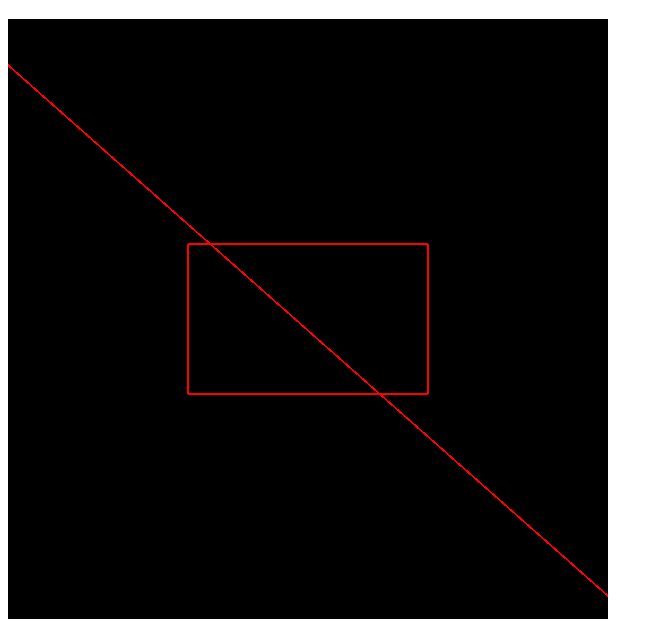
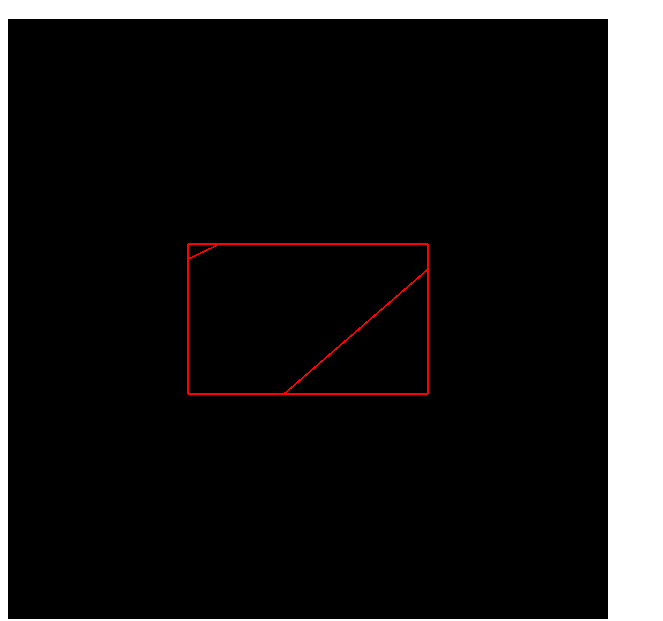
Before and after one commit to saugat078/graphics-all-labs-6th-sem, a plain HTML site: page lab5/index.html in a window 1280 px wide. Shown: the part 61-682 px from the top of the page, without its empty margins (0-663 px from the left). Drawn offline with Linux system fonts and the light colour scheme; grey boxes are pictures that could not be loaded.

Commit message:
polygon clip

```diff
--- a/lab5/index.html
+++ b/lab5/index.html
@@ -15,8 +15,8 @@
 
     <script src="./main.js"></script>
     <script src="./setup.js " ></script>
-    <script src="./line_clipping.js " ></script>
+    <!-- <script src="./line_clipping.js " ></script> -->
     <!-- <script src="./3d.js " ></script> -->
-    <!-- <script src="./polygon_clipping.js " ></script> -->
+    <script src="./polygon_clipping.js " ></script>
 </body>
 </html>
--- a/lab5/polygon_clipping.js
+++ b/lab5/polygon_clipping.js
@@ -0,0 +1,321 @@
+var bottomLeftX = -0.4;
+var bottomLeftY = -0.25;
+var bottomRightX = 0.4;
+var bottomRightY = -0.25;
+var topRightX = 0.4;
+var topRightY = 0.25;
+var topLeftX = -0.4;
+var topLeftY = 0.25;
+
+var rectangleVertices = [
+  [bottomLeftX, bottomLeftY],
+  [bottomRightX, bottomRightY],
+  [topRightX, topRightY],
+  [topLeftX, topLeftY]
+];
+createwindow(rectangleVertices)
+var polygonVertices = [
+  [-0.6, -0.7],
+  [0.9, 0.6],
+  [0.45, 0.6],
+  [-0.4, 0.2]
+];
+// createwindow(polygonVertices)
+function clip(subjectPolygon, clipPolygon) {
+  var cp1, cp2, s, e;
+  var inside = function(p) {
+    return (cp2[0] - cp1[0]) * (p[1] - cp1[1]) > (cp2[1] - cp1[1]) * (p[0] - cp1[0]);
+  };
+  var intersection = function() {
+    var dc = [cp1[0] - cp2[0], cp1[1] - cp2[1]],
+      dp = [s[0] - e[0], s[1] - e[1]],
+      n1 = cp1[0] * cp2[1] - cp1[1] * cp2[0],
+      n2 = s[0] * e[1] - s[1] * e[0],
+      n3 = 1.0 / (dc[0] * dp[1] - dc[1] * dp[0]);
+    return [Math.round((n1 * dp[0] - n2 * dc[0]) * n3 * 1000) / 1000, Math.round((n1 * dp[1] - n2 * dc[1]) * n3 * 1000) / 1000];
+  };
+  var outputList = subjectPolygon;
+  cp1 = clipPolygon[clipPolygon.length - 1];
+  for (var j = 0; j < clipPolygon.length; j++) {
+    cp2 = clipPolygon[j];
+    var inputList = outputList;
+    outputList = [];
+    s = inputList[inputList.length - 1]; // Last point in the input list
+    for (var i = 0; i < inputList.length; i++) {
+      e = inputList[i];
+      if (inside(e)) {
+        if (!inside(s)) {
+          outputList.push(intersection());
+        }
+        outputList.push(e);
+      } else if (inside(s)) {
+        outputList.push(intersection());
+      }
+      s = e;
+    }
+    cp1 = cp2;
+  }
+  return outputList;
+}
+
+var z = clip(polygonVertices, rectangleVertices);
+console.log(z);
+createwindow(z)
+
+
+
+
+
+
+
+
+
+
+
+
+
+
+
+
+
+
+
+
+
+// function sutherlandHodgmanClipping(subjectPolygon, clipPolygon) {
+//   var outputList = subjectPolygon.slice(); // Make a copy of the subject polygon
+
+//   for (var i = 0; i < clipPolygon.length; i += 2) {
+//     var clipEdgeStartX = clipPolygon[i];
+//     var clipEdgeStartY = clipPolygon[i + 1];
+//     var clipEdgeEndX = clipPolygon[(i + 2) % clipPolygon.length];
+//     var clipEdgeEndY = clipPolygon[(i + 3) % clipPolygon.length];
+
+//     var inputList = outputList;
+//     outputList = [];
+
+//     var prevVertexX = inputList[inputList.length - 2];
+//     var prevVertexY = inputList[inputList.length - 1];
+
+//     for (var j = 0; j < inputList.length; j += 2) {
+//       var currentVertexX = inputList[j];
+//       var currentVertexY = inputList[j + 1];
+
+//       if (isInside(clipEdgeStartX, clipEdgeStartY, clipEdgeEndX, clipEdgeEndY, currentVertexX, currentVertexY)) {
+//         if (!isInside(clipEdgeStartX, clipEdgeStartY, clipEdgeEndX, clipEdgeEndY, prevVertexX, prevVertexY)) {
+//           var intersectionPoint = computeIntersection(
+//             clipEdgeStartX,
+//             clipEdgeStartY,
+//             clipEdgeEndX,
+//             clipEdgeEndY,
+//             prevVertexX,
+//             prevVertexY,
+//             currentVertexX,
+//             currentVertexY
+//           );
+//           outputList.push(intersectionPoint.x, intersectionPoint.y);
+//         }
+//         outputList.push(currentVertexX, currentVertexY);
+//       } else if (isInside(clipEdgeStartX, clipEdgeStartY, clipEdgeEndX, clipEdgeEndY, prevVertexX, prevVertexY)) {
+//         var intersectionPoint = computeIntersection(
+//           clipEdgeStartX,
+//           clipEdgeStartY,
+//           clipEdgeEndX,
+//           clipEdgeEndY,
+//           prevVertexX,
+//           prevVertexY,
+//           currentVertexX,
+//           currentVertexY
+//         );
+//         outputList.push(intersectionPoint.x, intersectionPoint.y);
+//       }
+//       prevVertexX = currentVertexX;
+//       prevVertexY = currentVertexY;
+//     }
+//   }
+
+//   return outputList;
+// }
+
+// // Check if a point is inside the clip edge
+// function isInside(clipEdgeStartX, clipEdgeStartY, clipEdgeEndX, clipEdgeEndY, pointX, pointY) {
+//   var crossProduct =
+//     (clipEdgeEndX - clipEdgeStartX) * (pointY - clipEdgeStartY) - (clipEdgeEndY - clipEdgeStartY) * (pointX - clipEdgeStartX);
+//   return crossProduct <= 0;
+// }
+
+// // Compute the intersection point of two line segments
+// function computeIntersection(
+//   clipEdgeStartX,
+//   clipEdgeStartY,
+//   clipEdgeEndX,
+//   clipEdgeEndY,
+//   subjectEdgeStartX,
+//   subjectEdgeStartY,
+//   subjectEdgeEndX,
+//   subjectEdgeEndY
+// ) {
+//   var clipVectorX = clipEdgeEndX - clipEdgeStartX;
+//   var clipVectorY = clipEdgeEndY - clipEdgeStartY;
+//   var subjectVectorX = subjectEdgeEndX - subjectEdgeStartX;
+//   var subjectVectorY = subjectEdgeEndY - subjectEdgeStartY;
+
+//   var clipLength = Math.sqrt(clipVectorX * clipVectorX + clipVectorY * clipVectorY);
+//   var subjectLength = Math.sqrt(subjectVectorX * subjectVectorX + subjectVectorY * subjectVectorY);
+
+//   clipVectorX /= clipLength;
+//   clipVectorY /= clipLength;
+//   subjectVectorX /= subjectLength;
+//   subjectVectorY /= subjectLength;
+
+//   var dotProduct = clipVectorX * subjectVectorX + clipVectorY * subjectVectorY;
+
+//   var intersectionPointX = subjectEdgeStartX + subjectVectorX * dotProduct * subjectLength;
+//   var intersectionPointY = subjectEdgeStartY + subjectVectorY * dotProduct * subjectLength;
+
+//   return {
+//     x: intersectionPointX,
+//     y: intersectionPointY
+//   };
+// }
+
+// var clippedVertices = sutherlandHodgmanClipping(polygonVertices, rectangleVertices);
+// console.log(clippedVertices);
+
+
+
+
+
+
+
+
+
+
+
+
+
+
+
+
+
+
+
+
+
+
+
+
+
+
+
+
+
+
+
+
+
+
+
+
+
+
+
+
+
+
+
+
+
+
+
+
+
+
+
+
+
+
+
+
+
+
+
+
+
+
+
+
+
+
+// var windowVertices = new Float32Array([
+//     [bottomLeftX, bottomLeftY],
+//     [bottomRightX, bottomRightY],
+//     [topRightX, topRightY],
+//     [topLeftX, topLeftY]
+//   ]);
+//   createwindow(rectangle_vertices)
+// // Polygon vertices
+
+
+// createwindow(normalizedPolygonVertices)
+
+
+
+// // // Sutherland-Hodgman line clipping algorithm
+// function clipPolygon(polygonVertices, windowVertices) {
+//   var clippedVertices = polygonVertices;
+
+//   for (var i = 0; i < windowVertices.length; i++) {
+//     var clipEdgeStart = windowVertices[i];
+//     var clipEdgeEnd = windowVertices[(i + 1) % windowVertices.length];
+//     var newClippedVertices = [];
+
+//     for (var j = 0; j < clippedVertices.length; j++) {
+//       var currentVertex = clippedVertices[j];
+//       var previousVertex = clippedVertices[(j + clippedVertices.length - 1) % clippedVertices.length];
+
+//       if (insideWindow(currentVertex, clipEdgeStart, clipEdgeEnd)) {
+//         if (!insideWindow(previousVertex, clipEdgeStart, clipEdgeEnd)) {
+//           var intersection = computeIntersection(previousVertex, currentVertex, clipEdgeStart, clipEdgeEnd);
+//           newClippedVertices.push(intersection);
+//         }
+//         newClippedVertices.push(currentVertex);
+//       } else if (insideWindow(previousVertex, clipEdgeStart, clipEdgeEnd)) {
+//         var intersection = computeIntersection(previousVertex, currentVertex, clipEdgeStart, clipEdgeEnd);
+//         newClippedVertices.push(intersection);
+//       }
+//     }
+
+// //     clippedVertices = newClippedVertices;
+// //   }
+
+// //   return clippedVertices;
+// // }
+
+// // // Check if a vertex is inside the clipping window
+// // function insideWindow(vertex, clipEdgeStart, clipEdgeEnd) {
+// //   var [vx, vy] = vertex;
+// //   var [sx, sy] = clipEdgeStart;
+// //   var [ex, ey] = clipEdgeEnd;
+
+// //   var inside = ((ex - sx) * (vy - sy)) > ((ey - sy) * (vx - sx));
+// //   return inside;
+// // }
+
+// // // Compute the intersection point between two line segments
+// function computeIntersection(v1, v2, v3, v4) {
+//   var [x1, y1] = v1;
+//   var [x2, y2] = v2;
+//   var [x3, y3] = v3;
+//   var [x4, y4] = v4;
+
+//   var x = ((x1 * y2 - y1 * x2) * (x3 - x4) - (x1 - x2) * (x3 * y4 - y3 * x4)) / ((x1 - x2) * (y3 - y4) - (y1 - y2) * (x3 - x4));
+//   var y = ((x1 * y2 - y1 * x2) * (y3 - y4) - (y1 - y2) * (x3 * y4 - y3 * x4)) / ((x1 - x2) * (y3 - y4) - (y1 - y2) * (x3 - x4));
+//   return [x, y];
+// }
+
+// // Clipping the polygon to fit within the window
+// var clippedPolygonVertices = clipPolygon(polygonVertices, rectangle_vertices);
+// console.log(clippedPolygonVertices);
+// createwindow(clippedPolygonVertices)
+//   }
--- a/lab5/setup.js
+++ b/lab5/setup.js
@@ -97,7 +97,103 @@ gl.drawArrays(gl.LINES, 0, 4)
 
 
 // create window
-function createwindow(vertices,fragCode = `
+// function createwindow(vertices,fragCode = `
+//   void main(void) {
+//     gl_FragColor = vec4(1.0, 0.0, 0.0, 1.0);
+//   }
+// `){
+//     var vertexBuffer = gl.createBuffer();
+//   // Bind the buffer to ARRAY_BUFFER
+//   gl.bindBuffer(gl.ARRAY_BUFFER, vertexBuffer);
+
+//   // Copy the vertices data to the buffer
+//   gl.bufferData(gl.ARRAY_BUFFER, vertices, gl.STATIC_DRAW);
+
+// // Create the fragment shader
+// var fragShader = gl.createShader(gl.FRAGMENT_SHADER);
+
+// // Define the fragment shader code
+
+
+// // Attach the code to the shader
+// gl.shaderSource(fragShader, fragCode);
+
+// // Compile the shader
+// gl.compileShader(fragShader);
+
+// // Create the shader program
+// var shaderProgram = gl.createProgram();
+
+// // Attach the vertex shader and fragment shader to the program
+// gl.attachShader(shaderProgram, vertShader);
+// gl.attachShader(shaderProgram, fragShader);
+
+// // Link the program
+// gl.linkProgram(shaderProgram);
+
+// // Use the program
+// gl.useProgram(shaderProgram);
+
+// // Enable the vertex attribute array
+// var coord = gl.getAttribLocation(shaderProgram, "coordinates");
+// gl.enableVertexAttribArray(coord);
+
+// // Specify how to read the buffer data
+// gl.vertexAttribPointer(coord, 2, gl.FLOAT, false, 0, 0);
+
+// // Draw the LINE
+// gl.drawArrays(gl.LINE_LOOP, 0, 4)
+// }
+function createwindow(vertices, fragCode = `
+  void main(void) {
+    gl_FragColor = vec4(1.0, 0.0, 0.0, 1.0);
+  }
+`) {
+  var vertexBuffer = gl.createBuffer();
+  // Bind the buffer to ARRAY_BUFFER
+  gl.bindBuffer(gl.ARRAY_BUFFER, vertexBuffer);
+
+  // Convert the vertices to a Float32Array
+  var float32Array = new Float32Array(vertices.flat());
+
+  // Copy the vertices data to the buffer
+  gl.bufferData(gl.ARRAY_BUFFER, float32Array, gl.STATIC_DRAW);
+
+  // Create the fragment shader
+  var fragShader = gl.createShader(gl.FRAGMENT_SHADER);
+
+  // Attach the code to the shader
+  gl.shaderSource(fragShader, fragCode);
+
+  // Compile the shader
+  gl.compileShader(fragShader);
+
+  // Create the shader program
+  var shaderProgram = gl.createProgram();
+
+  // Attach the vertex shader and fragment shader to the program
+  gl.attachShader(shaderProgram, vertShader);
+  gl.attachShader(shaderProgram, fragShader);
+
+  // Link the program
+  gl.linkProgram(shaderProgram);
+
+  // Use the program
+  gl.useProgram(shaderProgram);
+
+  // Enable the vertex attribute array
+  var coord = gl.getAttribLocation(shaderProgram, "coordinates");
+  gl.enableVertexAttribArray(coord);
+
+  // Specify how to read the buffer data
+  gl.vertexAttribPointer(coord, 2, gl.FLOAT, false, 0, 0);
+
+  // Draw the LINE
+  gl.drawArrays(gl.LINE_LOOP, 0, vertices.length);
+}
+
+// create point
+function createpoint(vertices,fragCode = `
   void main(void) {
     gl_FragColor = vec4(1.0, 0.0, 0.0, 1.0);
   }
@@ -142,5 +238,5 @@ gl.enableVertexAttribArray(coord);
 gl.vertexAttribPointer(coord, 2, gl.FLOAT, false, 0, 0);
 
 // Draw the LINE
-gl.drawArrays(gl.LINE_LOOP, 0, 4)
+gl.drawArrays(gl.POINTS, 0, 4)
 }
```
Also changed, not shown: lab5/viewport.js (added, +41 -0 lines).
